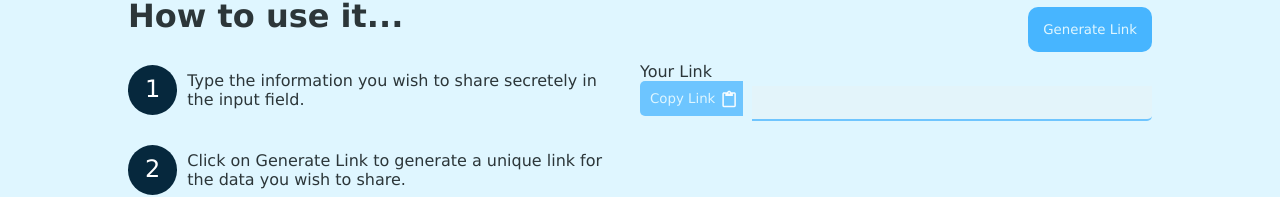
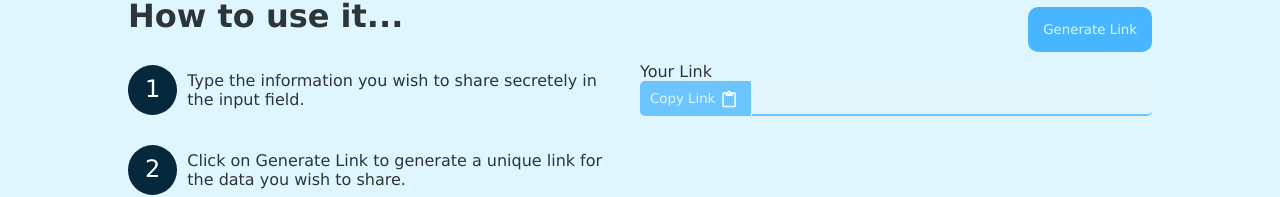
Before and after one commit to DennisGH22/One-Time-Links, a Vue app: page / in a window 1280 px wide. Shown: the part 163-360 px from the top of the page. Built offline with nearby package versions, Linux system fonts and the light colour scheme.

Commit message:
Fix the link field position

```diff
--- a/src/assets/main.css
+++ b/src/assets/main.css
@@ -115,7 +115,7 @@ nav {
   border-radius: 0;
   border-bottom-left-radius: 5px;
   border-top-left-radius: 5px;
-  padding-inline-end: 28px;
+  padding-inline-end: 36px;
   margin-block-end: 45px;
 }
 
@@ -153,7 +153,7 @@ button:disabled:hover {
   border-bottom-right-radius: 5px;
   padding-block: 8.7px;
   padding-inline: 8.7px;
-  margin-block-start: 19px;
+  margin-block-start: 10px;
   width: 200px;
 }
 
```
